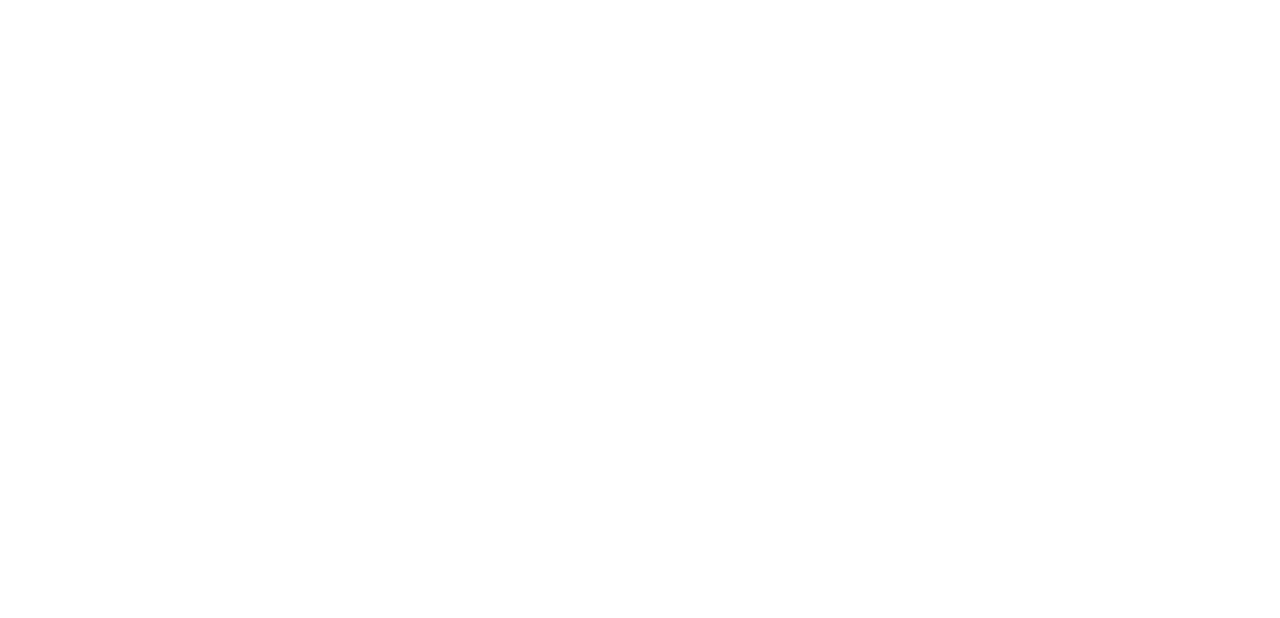
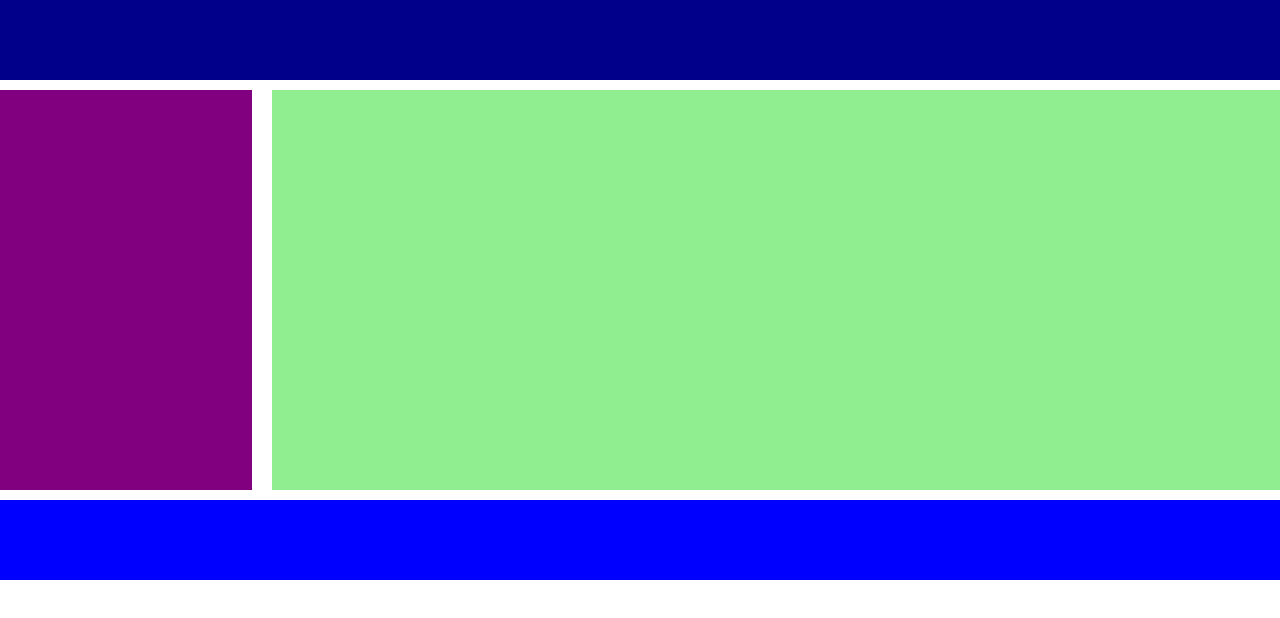
Before and after one commit to simeonhhristov/front-end-fmi, a plain HTML site: page homework-01/layouting/pages/FullPageLayout.html in a window 1280 px wide. Drawn offline with Linux system fonts and the light colour scheme.

Commit message:
Create full page layout

```diff
--- a/homework-01/layouting/pages/FullPageLayout.html
+++ b/homework-01/layouting/pages/FullPageLayout.html
@@ -5,10 +5,27 @@
 	<meta charset="UTF-8">
 	<meta http-equiv="X-UA-Compatible" content="IE=edge">
 	<meta name="viewport" content="width=device-width, initial-scale=1.0">
+
+	<link rel="stylesheet" href="../styles/styles.css">
+
 	<title>Full Page Layout</title>
 
 </head>
 
-<body></body>
+<body>
+	<header class="full-page-header">
+	</header>
+
+	<div class="full-page-column-wrapper">
+		<div class="full-page-left-column">
+		</div>
+
+		<div class="full-page-right-column">
+		</div>
+	</div>
+
+	<footer class="full-page-footer">
+	</footer>
+</body>
 
 </html>
--- a/homework-01/layouting/styles/styles.css
+++ b/homework-01/layouting/styles/styles.css
@@ -78,20 +78,26 @@ main {
 	margin-top: 20px;
 }
 
-.left-lower-box {
-	width: 48%;
+.lower-boxes-wrapper {
+	width: 100%;
 	height: 70px;
-	background-color: blueviolet;
-	float: left;
+	display: flex;
+	column-gap:	35px;
 	margin-top: 20px;
 }
 
+.left-lower-box {
+	width: 50%;
+	height: inherit;
+	background-color: blueviolet;
+	flex: auto;
+}
+
 .right-lower-box {
-	width: 48%;
-	height: 70px;
+	width: 50%;
+	height: inherit;
 	background-color: blue;
-	float: right;
-	margin-top: 20px;
+	flex: auto;
 }
 
 /*--------Horizontal Layout---------*/
@@ -173,3 +179,40 @@ main {
 	background-color: blue;
 	margin-top: 20px;
 }
+
+/*--------Full Page Layout---------*/
+
+.full-page-header {
+	width: 100%;
+	height: 80px;
+	background-color: darkblue;
+}
+
+.full-page-column-wrapper {
+	width: 100%;
+	height: 400px;
+	display: flex;
+	column-gap: 20px;
+	margin-top: 10px;
+}
+
+.full-page-left-column {
+	width: 20%;
+	height: inherit;
+	background-color: purple;
+	flex: auto;
+}
+
+.full-page-right-column {
+	width: 80%;
+	height: inherit;
+	background-color: lightgreen;
+	flex: auto;
+}
+
+.full-page-footer {
+	width: 100%;
+	height: 80px;
+	margin-top: 10px;
+	background-color: blue;
+}
```
Also changed, not shown: homework-01/layouting/pages/VerticalLayout.html (+6 -3 lines).
